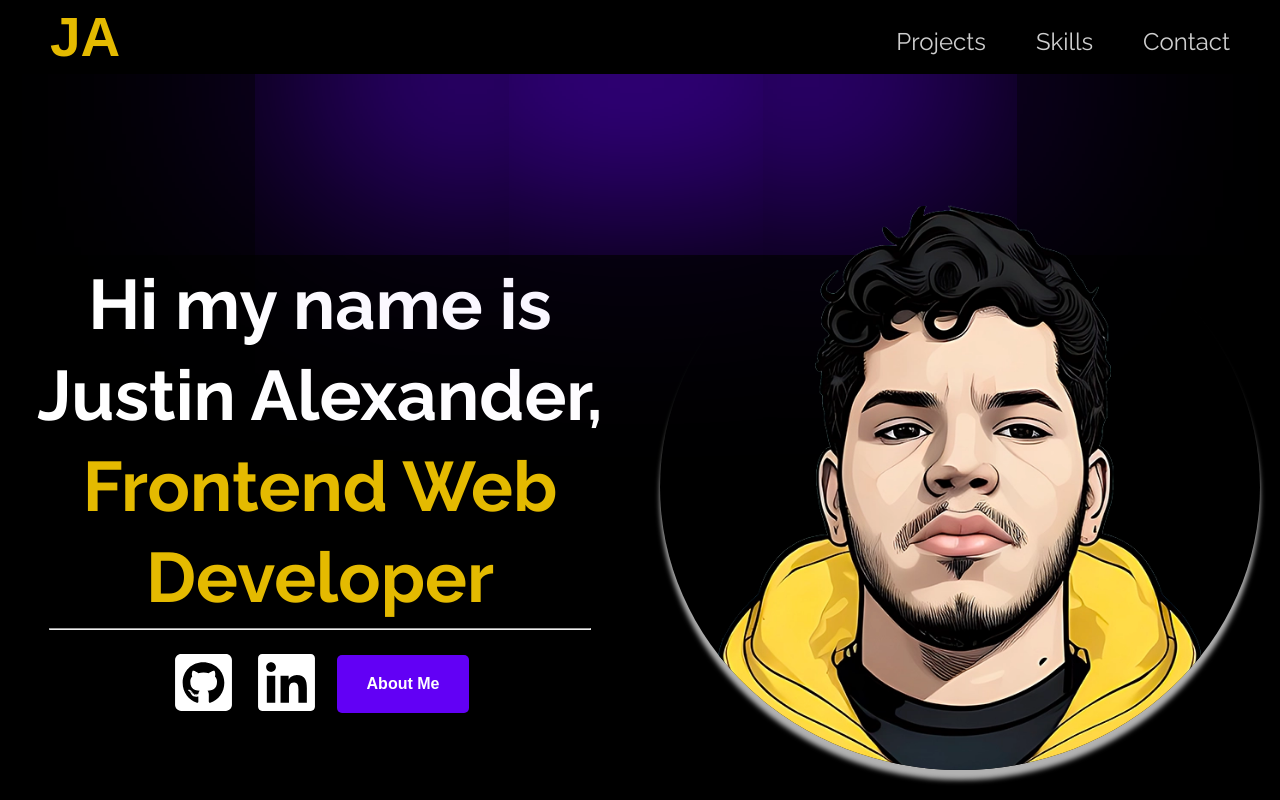
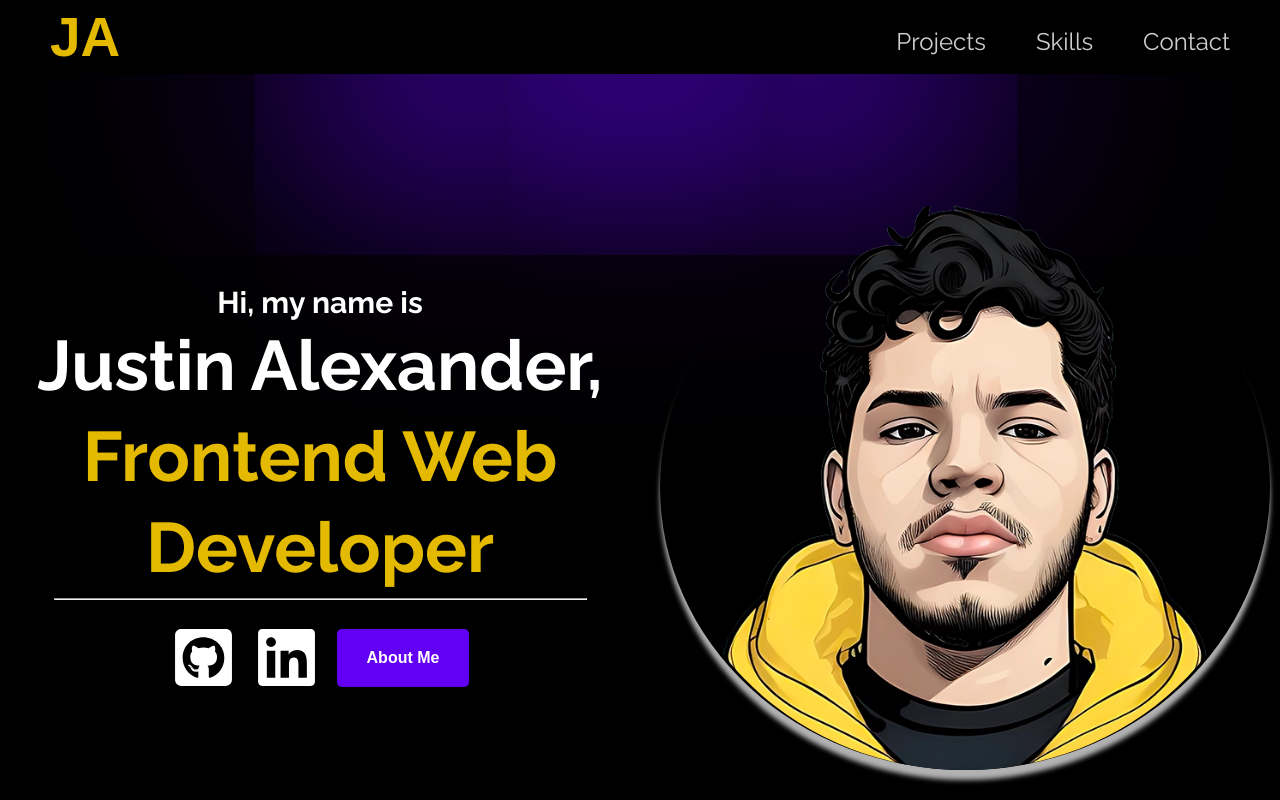
Before and after one commit to im7ven/Justins-Portfolio, a React (Vite) app: page / in a window 1280 px wide. Shown: the top 800 px of the page. Built offline with nearby package versions, Linux system fonts and the light colour scheme; a web font is replaced by a local one.

Commit message:
Create animation for hero content.

```diff
--- a/src/components/Hero.tsx
+++ b/src/components/Hero.tsx
@@ -14,8 +14,18 @@ import {
   AboutBtn,
   AboutHeading,
   ExpandAboutBtn,
+  Title,
 } from "../styles/styles.Hero";
 import { MediaLink } from "../styles/styles-Project-section/styles-ProjectBlock";
+import {
+  anticipate,
+  backIn,
+  backInOut,
+  circIn,
+  easeIn,
+  motion,
+} from "framer-motion";
+import FadeUp from "./FadeUp";
 
 const aboutMe = [
   "Here is my story. I am an enthusiastic individual who is passionate about continuous growth and learning. With an insatiable curiosity for new skills and technologies, I embrace every opportunity to expand my knowledge with a focus towards frontend development. ",
@@ -61,15 +71,34 @@ export const Hero = () => {
       </ExpandAboutBtn>
     ) : null;
 
+  const fadeInAnimationVariants = {
+    initial: {
+      x: -200,
+      opacity: 0,
+    },
+    animate: {
+      x: 0,
+      opacity: 1,
+    },
+  };
+
   return (
     <>
       <HeroWrapper>
         <div>
-          <H1>
-            Hi my name is Justin Alexander,{" "}
-            <Highlight>Frontend Web Developer</Highlight>
-          </H1>
+          <FadeUp>
+            <Highlight>Hi, my name is</Highlight>
+          </FadeUp>
+          <FadeUp>
+            <H1>Justin Alexander,</H1>
+          </FadeUp>
+          <FadeUp>
+            <Title>Frontend Web Developer</Title>
+          </FadeUp>
+          <FadeUp>
             <Separator />
+          </FadeUp>
+          <FadeUp>
             <HeroIconWrapper>
               <MediaLink target="_blank" href="https://github.com/im7ven">
                 <FaGithubSquare color="#fff" size="65px" />
@@ -82,7 +111,9 @@ export const Hero = () => {
               </MediaLink>
               <AboutBtn onClick={handleButtonClick}>About Me</AboutBtn>
             </HeroIconWrapper>
+          </FadeUp>
         </div>
+
         <AvatarAboutWrapper>
           <AvatarWrapper
             style={{
@@ -90,7 +121,13 @@ export const Hero = () => {
               zIndex: showAboutMe ? "0" : "1",
             }}
           >
-            <Avatar src={avatar} alt="Avatar of Justin" />
+            <Avatar
+              initial={{ x: 600, rotate: 180, opacity: 0 }}
+              animate={{ x: 0, rotate: 0, opacity: 1 }}
+              transition={{ duration: 0.4, ease: easeIn, delay: 0.3 }}
+              src={avatar}
+              alt="Avatar of Justin"
+            />
           </AvatarWrapper>
           <AboutWrapper
             style={{
--- a/src/styles/styles.Hero.ts
+++ b/src/styles/styles.Hero.ts
@@ -1,6 +1,7 @@
 import styled from "styled-components";
 import { Grid1By2, containerCenter, containerLg } from "./styles-utilities";
 import { h1, heading, highlightText } from "./styles.typography";
+import { motion } from "framer-motion";
 
 export const HeroWrapper = styled.section`
   ${Grid1By2}
@@ -9,7 +10,6 @@ export const HeroWrapper = styled.section`
   padding:0 2rem;
   min-height: 100vh;
   margin-bottom: 6rem;
-  overflow: hidden;
   position: relative;
 
   &::before {
@@ -25,22 +25,31 @@ export const HeroWrapper = styled.section`
     margin-bottom: 0;
   }
 `;
+export const Highlight = styled.p`
+  ${heading}
+  font-size: 3rem;
+  font-weight: 700;
+  margin: 0;
+  text-align: center;
+`;
 
 export const H1 = styled.h1`
   ${h1}
   ${heading}
 `;
 
-export const Highlight = styled.span`
+export const Title = styled.h2`
   ${highlightText}
+  ${h1}
 `;
 
-export const Avatar = styled.img`
+export const Avatar = styled(motion.img)`
   border-radius: 50%;
   grid-row: 1;
   max-width: 30rem;
   box-shadow: 0 10px 5px 0 #b2b2b2;
   max-width: 100%;
+  padding: 0 0.5rem;
 
   @media screen and (min-width: 500px) {
     max-width: 40rem;
@@ -62,11 +71,12 @@ export const HeroIconWrapper = styled.div`
   margin-top: 2rem;
 `;
 
-export const AvatarAboutWrapper = styled.div`
+export const AvatarAboutWrapper = styled(motion.div)`
   display: grid;
   justify-items: center;
   grid-template-rows: 100%;
   grid-row: 1;
+
   @media screen and (min-width: 768px) {
     grid-column: 2;
   }
```
Lines whose indentation alone changed are shown as unchanged.
